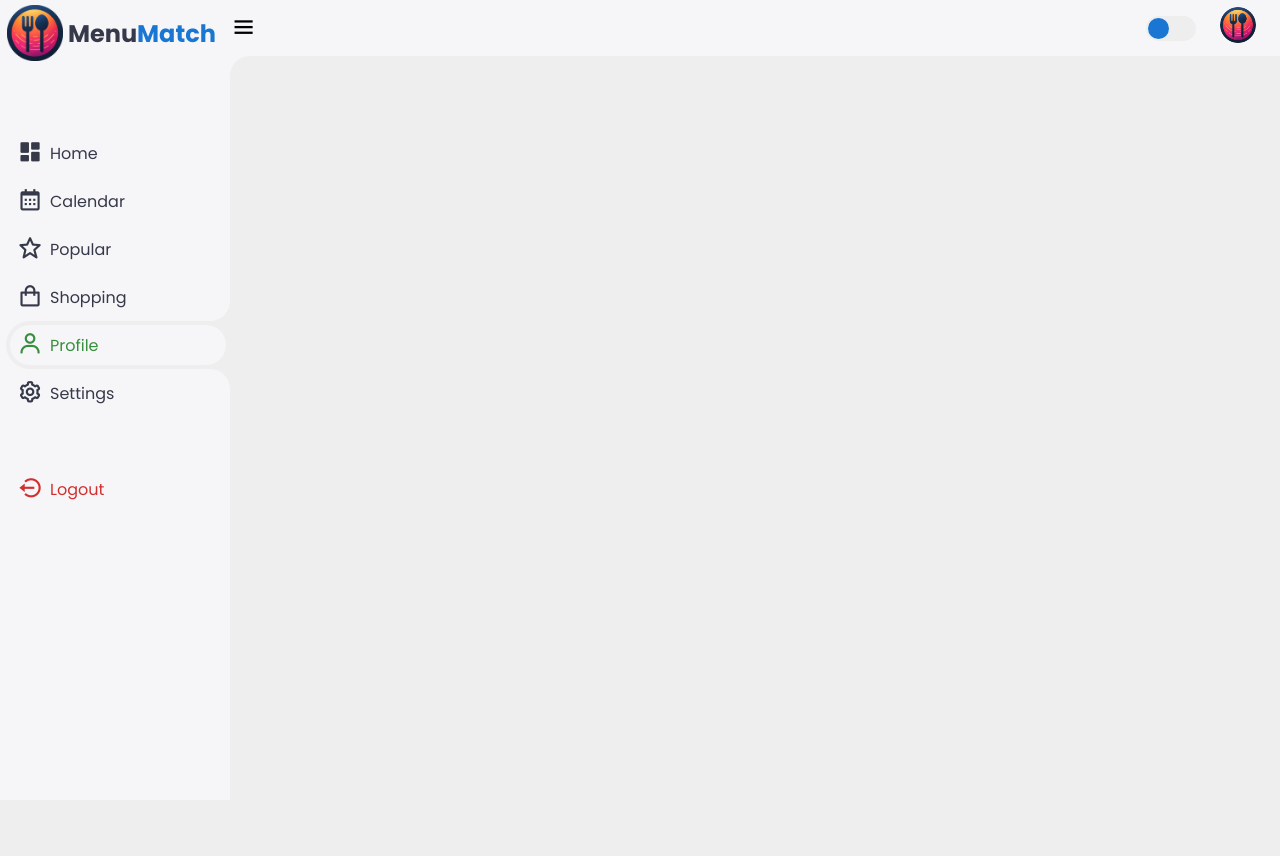
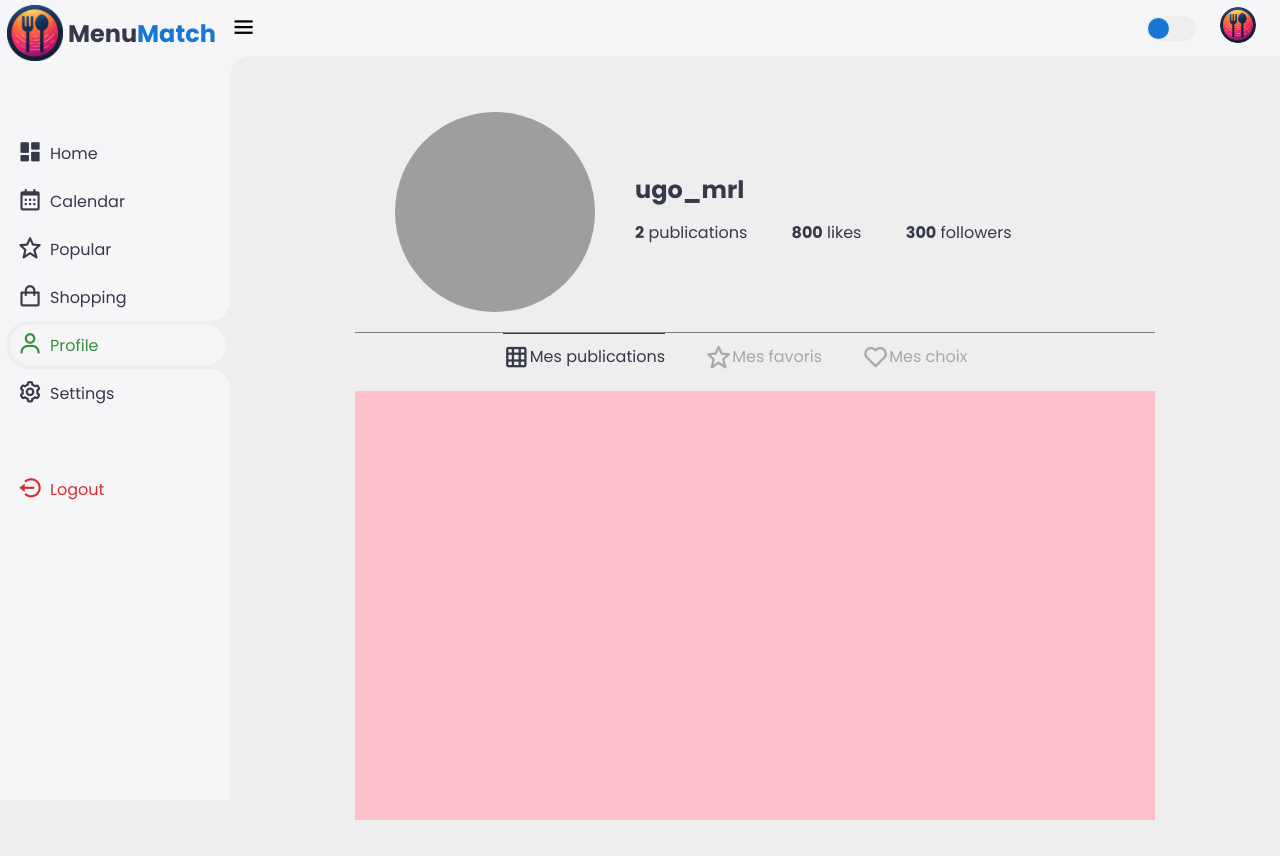
Before and after one commit to ukeii/menuMatch, a PHP site: page /VUES/profile.php in a window 1280 px wide. Before the commit the page ends 500 px from the top, so only its background shows below. Run offline with PHP 8.4, Linux system fonts and the light colour scheme; grey boxes are pictures that could not be loaded.

Commit message:
implémentation page de profil

```diff
--- a/CSS/profile.css
+++ b/CSS/profile.css
@@ -0,0 +1,146 @@
+@import url('https://fonts.googleapis.com/css2?family=Poppins:wght@300;400;500;600;700;800&display=swap');
+
+:root {
+    --light: #f6f6f9;
+    --primary: #1976D2;
+    --light-primary: #CFE8FF;
+    --grey: #eee;
+    --dark-grey: #AAAAAA;
+    --dark: #363949;
+    --danger: #D32F2F;
+    --light-danger: #FECDD3;
+    --warning: #FBC02D;
+    --light-warning: #FFF2C6;
+    --success: #388E3C;
+    --light-success: #BBF7D0;
+}
+
+html,
+body {
+    display: flex;
+    height: 100%;
+    width: 100%;
+    margin: 0;
+}
+
+main {
+    width: 100%;
+    height: 100%;
+    flex-direction: column;
+    align-items: center;
+    justify-content: top;
+}
+
+.profile-banner{
+    display: flex;
+    min-width: 800px;
+    max-width: 1000px;
+    min-height: 240px;
+    max-height: 240px;
+    justify-content: space-between;
+    align-items: center;
+}
+
+.profile-banner .left-container{
+    display: flex;
+    height: 100%;
+    width: 30%;
+    margin-left: 2.5%;
+    justify-content: center;
+    align-items: center;
+}
+
+.profile-banner .left-container .profile-picture{
+    display: flex;
+    width: 200px;
+    height: 200px;
+    border-radius: 50%;
+    background-image: url("../img/pdp.jpg");
+    background-position: center;
+    background-size: cover;
+}
+
+.profile-banner .right-container{
+    display: flex;
+    height: 80px;
+    width: 65%;
+    flex-direction: column;
+    justify-content: space-between;
+}
+
+.profile-banner .right-container .header-container{
+    display: flex;
+    width: 100%;
+    height: 40%;
+}
+
+.profile-banner .right-container .statistic-container{
+    display: flex;
+    width: 100%;
+    height: 40%;
+}
+
+.profile-banner .right-container .header-container span{
+    display: flex;
+    color: var(--dark);
+    font-weight: bold;
+    font-size:x-large;
+}
+
+.profile-banner .right-container .statistic-container span{
+    font-weight: bold;
+}
+
+.profile-banner .right-container .statistic-container li {
+    text-align: start;
+    color: var(--dark);
+    font-size: medium;
+    display: inline;
+    margin-right: 40px;
+}
+
+.profile-menu{
+    display: flex;
+    height: auto;
+    min-width: 800px;
+    max-width: 1000px;
+    justify-content: center;
+    align-items: center;
+    border-top: 1px solid grey;
+}
+
+.profile-menu ul{
+    display: flex;
+    height: auto;
+    justify-content: center;
+    align-items: center;
+}
+
+.profile-menu li{
+    display: inline;
+    height: auto;
+    margin-right: 40px;
+    cursor: pointer;
+    padding-top: 10px;
+}
+
+.profile-menu li a{
+    text-decoration: none;
+    color: rgb(170, 167, 167);
+}
+
+.profile-menu li.active{
+    border-top: 1px solid var(--dark);
+}
+
+.profile-menu li.active a{
+    color: var(--dark);
+}
+
+.user-post{
+    display: flex;
+    margin-top: 20px;
+    width: 800px;
+    height: 500px;
+    background-color: pink;
+}
--- a/VUES/profile.php
+++ b/VUES/profile.php
@@ -25,11 +25,40 @@
         <!-- End of Navbar -->
 
         <main>
-            <div class="profile banner"></div>
-            <div class="statistic banner"></div>
+            <div class="profile-banner">
+                <div class="left-container">
+                    <div class="profile-picture"></div>
+                </div>
+                <div class="right-container">
+                    <div class="header-container">
+                        <span>ugo_mrl</span>
+                    </div>
+                    <div class="statistic-container">
+                        <ul>
+                            <li><span>2</span> publications</li>
+                            <li><span>800</span> likes</li>
+                            <li><span>300</span> followers</li>
+                        </ul>
+                    </div>
+                </div>
+            </div>
+            <div class="profile-menu">
+                <ul>
+                    <li <?php if (strpos($_SERVER['PHP_SELF'], 'profile.php') !== false)
+                        echo 'class="active"'; ?>>
+                        <a href="profile.php"><i class='bx bx-grid'></i>Mes publications</a>
+                    </li>
+                    <li <?php if (strpos($_SERVER['PHP_SELF'], 'profile-favorites.php') !== false)
+                        echo 'class="active"'; ?>>
+                        <a href="profile-favorites.php"><i class='bx bx-star'></i>Mes favoris</a>
+                    </li>
+                    <li <?php if (strpos($_SERVER['PHP_SELF'], 'profile-choices.php') !== false)
+                        echo 'class="active"'; ?>>
+                        <a href="profile-choices.php"><i class='bx bx-heart'></i>Mes choix</a>
+                    </li>
+                </ul>
+            </div>
             <!-- Profile Post-->
-            <div class="user-statistic"></div>
-            <div class="new-post"></div>
             <div class="user-post"></div>
         </main>
 
```
Also changed, not shown: VUES/profile-choices.php (added, +71 -0 lines), VUES/profile-favorites.php (added, +71 -0 lines), 1 other file.
